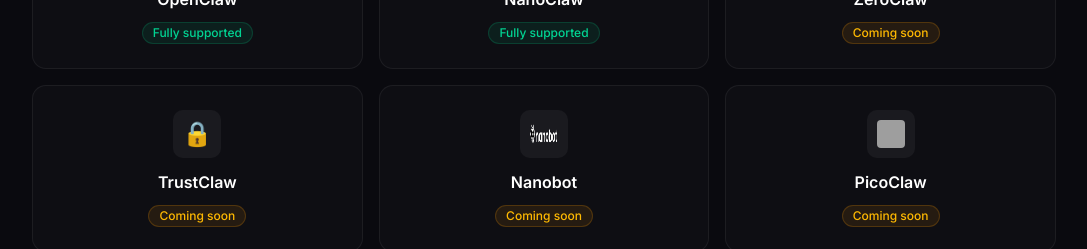
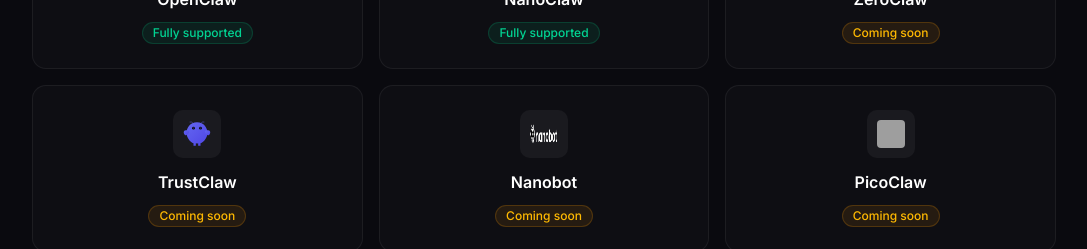
Before and after one commit to GENWAY-AI/clawatch, a Next.js app in the folder frontend/: page / in a window 1280 px wide. Shown: the part 2820-3069 px from the top of the page, without its empty margins (96-1183 px from the left). Built offline with nearby package versions, Linux system fonts and the light colour scheme; grey boxes are pictures that could not be loaded.

Commit message:
feat(frontend): add TrustClaw SVG logo to provider card

```diff
--- a/frontend/src/app/page.tsx
+++ b/frontend/src/app/page.tsx
@@ -109,7 +109,7 @@ const providers = [
   { name: 'OpenClaw', icon: '🦞', status: 'supported' as const },
   { name: 'NanoClaw', icon: <img src="/providers/nanoclaw.webp" alt="NanoClaw" className="size-7 rounded" />, status: 'supported' as const },
   { name: 'ZeroClaw', icon: <img src="/providers/zeroclaw.png" alt="ZeroClaw" className="size-7 rounded" />, status: 'coming' as const },
-  { name: 'TrustClaw', icon: '🔒', status: 'coming' as const },
+  { name: 'TrustClaw', icon: <img src="/providers/trustclaw.svg" alt="TrustClaw" className="size-7" />, status: 'coming' as const },
   { name: 'Nanobot', icon: <img src="/providers/nanobot.png" alt="Nanobot" className="size-7 rounded" />, status: 'coming' as const },
   { name: 'PicoClaw', icon: <img src="/providers/picoclaw.ico" alt="PicoClaw" className="size-7 rounded" />, status: 'coming' as const },
 ];
```
Also changed, not shown: frontend/public/providers/trustclaw.svg (added).
